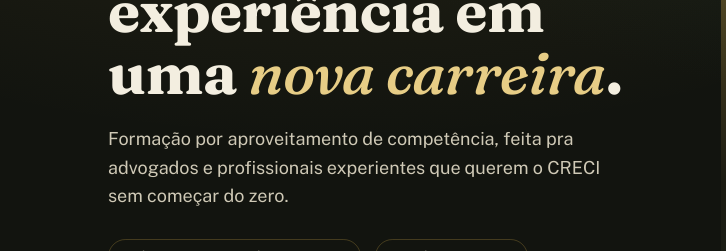
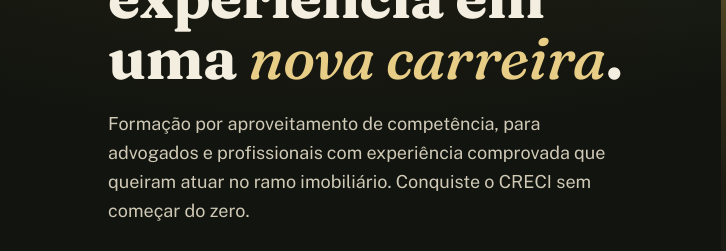
Before and after one commit to BrotherseBrokers/tti-landing, a plain HTML site: page index.html in a window 1280 px wide. Shown: the part 279-530 px from the top of the page, 0-726 px from the left. Drawn offline with nearby package versions, Linux system fonts and the light colour scheme.

Commit message:
campanha: TTI - ajusta subtitulo do hero (sugestao Priscila Neves, grupo Venda Aceleracao)

```diff
--- a/index.html
+++ b/index.html
@@ -579,7 +579,7 @@
       <div class="hero-copy">
         <p class="eyebrow">Curso Técnico em Transações Imobiliárias</p>
         <h1>Transforme sua experiência em uma <em>nova carreira</em>.</h1>
-        <p class="hero-sub">Formação por aproveitamento de competência, feita pra advogados e profissionais experientes que querem o CRECI sem começar do zero.</p>
+        <p class="hero-sub">Formação por aproveitamento de competência, para advogados e profissionais com experiência comprovada que queiram atuar no ramo imobiliário. Conquiste o CRECI sem começar do zero.</p>
 
         <div class="hero-facts">
           <span class="fact-chip"><span class="dot"></span>Diploma reconhecido pelo MEC</span>
@@ -790,4 +790,5 @@
   </div>
 </footer>
 
+
 </body></html>
```
